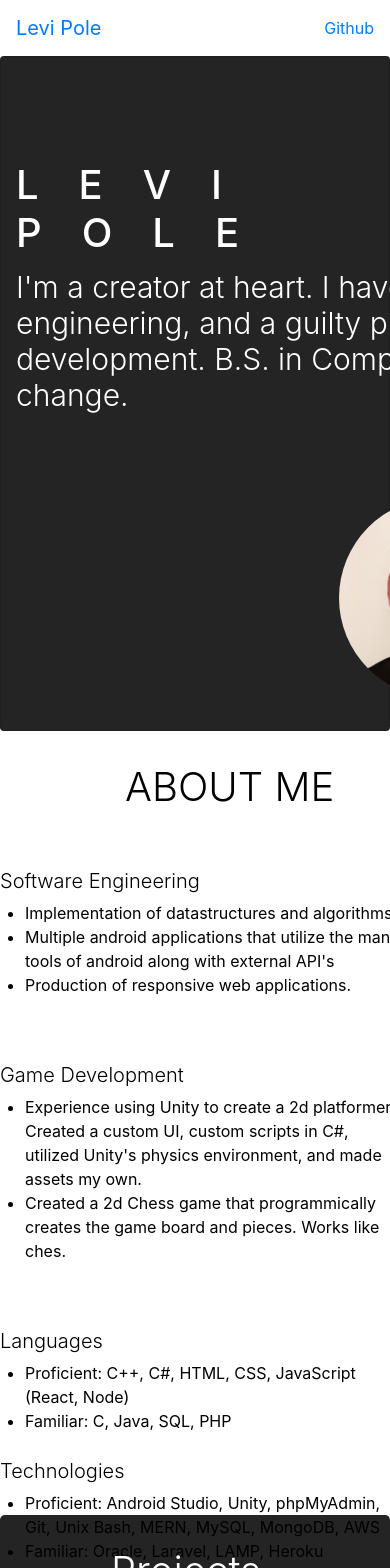
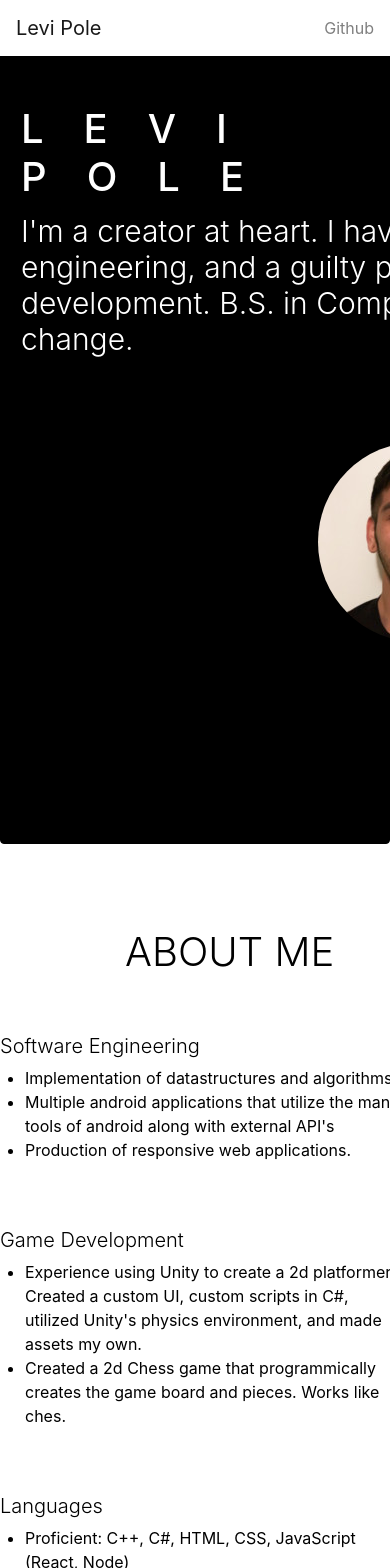
Before and after one commit to leviwp48/levipole.com, a React (Create React App) app in the folder client/: page / in a window 390 px wide. Shown: the top 1568 px of the page. Built offline with nearby package versions, Linux system fonts and the light colour scheme.

Commit message:
working on responsiveness, need to re-do everything in one css framework

```diff
--- a/client/src/components/Home/HomePage.js
+++ b/client/src/components/Home/HomePage.js
@@ -1,15 +1,5 @@
 import React, { Component } from 'react';
-import AppNavbar from '../Nav/AppNavbar';
-import ProjectList from '../Projects/ProjectList';
-import ProjectModal from '../Projects/ProjectModal';
-import { Container, Card, CardImg, CardImgOverlay,
-         CardTitle, CardText, Row, Col } from 'reactstrap';
-import { BrowserRouter as Router, Route, Redirect, Switch } from 'react-router-dom';
-import PropTypes from 'prop-types';
-import {BrowserView, MobileView} from "react-device-detect";
-
-import { Provider } from 'react-redux';
-import store from '../../store';
+import { Container} from 'reactstrap';
 import { Helmet } from 'react-helmet';
 import 'bootstrap/dist/css/bootstrap.min.css';
 import '../../styles/home/Home.css';
@@ -31,10 +21,10 @@ class HomePage extends Component {
 
     render() {
       return (
-        <Container fluid={true} className="Header">
-        <Helmet>
-            <title> Levi Pole </title>
-        </Helmet>
+        <Container fluid="true" className="Header">
+          <Helmet>
+              <title> Levi Pole </title>
+          </Helmet>
           <Intro />
           <Summary />
           <Projects />
--- a/client/src/components/Home/Intro.js
+++ b/client/src/components/Home/Intro.js
@@ -1,43 +1,33 @@
 import React, { Component } from 'react';
-import AppNavbar from '../Nav/AppNavbar';
-import ProjectList from '../Projects/ProjectList';
-import ProjectModal from '../Projects/ProjectModal';
-import { Container, Card, CardImg, CardImgOverlay,
-         CardTitle, CardText, Row, Col } from 'reactstrap';
-import { BrowserRouter as Router, Route, Redirect, Switch } from 'react-router-dom';
-import PropTypes from 'prop-types';
-import {BrowserView, MobileView} from "react-device-detect";
-
-import { Provider } from 'react-redux';
-import store from '../../store';
+import {Card, CardImgOverlay, CardTitle, CardText, Row, Col } from 'reactstrap';
 import 'bootstrap/dist/css/bootstrap.min.css';
 import './../../styles/home/Home.css';
-import Summary from './Summary';
 
 class Intro extends Component {
-    state = {
-      isOpen: false
-    };
 
     render() {
         return (
-           <Card inverse className="Card" style={{height:"80vh"}}>
+          <Row>
+            <Col>
+           <Card body inverse style={{backgroundColor: "#000000", borderColor: "#000000", height: "100vh"}}>
               <CardImgOverlay >
-              <Row className="display-3" style={{marginLeft:"-20px"}}>
+                <Row className="display-3">
                   <Col sm="12" md={{ size: 10, offset: 3}} style = {{marginTop:"10vh"}}>
                       <CardTitle style = {{fontSize: "40px", letterSpacing: '40px'}}>LEVI POLE</CardTitle>
                       <CardText style = {{width:"800px", fontSize: "30px"}}>
                           I'm a creator at heart. I have a passion
-                      for software engineering, and a guilty pleasure for game development.
-                      B.S. in Computer Science. Let's build change.
+                          for software engineering, and a guilty pleasure
+                          for game development. B.S. in Computer Science. Let's build change.
                           <Row>
-                          <img style={{ marginLeft: "40vh",marginTop:"10vh", borderRadius: "50%", maxWidth: "200px", height: "200px"}} src={require('../../images/profile.jpg')} />
+                              <img style={{ marginLeft: "37vh", marginTop:"10vh", borderRadius: "50%", maxWidth: "200px", height: "200px"}} src={require('../../images/profile.jpg')} />
                           </Row>
                       </CardText>
                   </Col>
                 </Row>
               </CardImgOverlay>
             </Card>
+            </Col>
+          </Row>
         )}
 }
 
--- a/client/src/components/Home/Projects.js
+++ b/client/src/components/Home/Projects.js
@@ -1,43 +1,24 @@
 import React, { Component } from 'react';
-import AppNavbar from '../Nav/AppNavbar';
-import ProjectList from '../Projects/ProjectList';
-import ProjectModal from '../Projects/ProjectModal';
-import { Container, Card, CardImg, CardImgOverlay,
-         CardTitle, CardText, Row, Col, Jumbotron } from 'reactstrap';
-import { BrowserRouter as Router, Route, Redirect, Switch } from 'react-router-dom';
-import PropTypes from 'prop-types';
-import {BrowserView, MobileView} from "react-device-detect";
-
-import { Provider } from 'react-redux';
-import store from '../../store';
+import { Container, Row, Col, Jumbotron } from 'reactstrap';
 import 'bootstrap/dist/css/bootstrap.min.css';
 import './../../styles/home/Projects.css';
-import Summary from './Summary';
 
 class Projects extends Component {
-    state = {
-      isOpen: false
-    };
 
     render() {
         return (
-        <Jumbotron className="header" style={{color: '#FFFFFF'}}>
+        <Container fluid="true" className="header" style={{color: '#FFFFFF'}}>
           <Col sm={{ size: 6, order: 2}} style={{marginLeft: '80px'}}>
            <h1 style={{fontSize: '40px'}} className="display-3">Projects</h1>
            </Col>
            <Row className="rectangle" >
             <Col className="boxPortrait" >
               <img src={require("./../../images/instapix.png")}/>
-
               <span>InstaPix</span>
-
               <Row>
                 <h1 style={{fontSize:"20px", padding:"20px", paddingLeft:"30px"}}>Instagram Clone that uses a Parse backend and utilizes the camera. Allows the user to see posts and submit posts to
                                                                                   the custom Parse database. <a  href="https://github.com/leviwp48/InstaPix"> View Here </a> </h1>
-
-
               </Row>
-
             </Col>
             <Col className="boxLandscape">
               <img src={require("./../../images/runica.png")}/>
@@ -58,12 +39,12 @@ class Projects extends Component {
               <img src={require("./../../images/cherper.png")}/>
               <span>Cherper</span>
               <Row>
-                <h1 style={{fontSize:"20px", padding:"20px", paddingLeft:"40px"}}>Twitter Clone that uses a Parse backend, OAuth authentication. Allows a user to read from their timeline
-                                                                                  and post to it. <a  href="https://github.com/leviwp48/Cherper"> View Here </a> </h1>
+                <h1 style={{fontSize:"20px", padding:"20px", paddingLeft:"40px"}}>Twitter Clone that uses OAuth authentication. Allows a user to read and post tweets from their timeline.
+                                                                                  <a  href="https://github.com/leviwp48/Cherper"> View Here </a> </h1>
               </Row>
             </Col>
           </Row>
-        </Jumbotron>
+        </Container>
         )}
 }
 
--- a/client/src/components/Home/Summary.js
+++ b/client/src/components/Home/Summary.js
@@ -1,19 +1,8 @@
 import React, { Component } from 'react';
-import AppNavbar from '../Nav/AppNavbar';
-import ProjectList from '../Projects/ProjectList';
-import ProjectModal from '../Projects/ProjectModal';
-import { Container, Card, CardImg, CardImgOverlay,
-         CardTitle, CardText, Row, Col, Jumbotron} from 'reactstrap';
-import { BrowserRouter as Router, Route, Redirect, Switch } from 'react-router-dom';
-import PropTypes from 'prop-types';
-import {BrowserView, MobileView} from "react-device-detect";
-
-import { Provider } from 'react-redux';
-import store from '../../store';
+import { Container, Row, Col} from 'reactstrap';
 import 'bootstrap/dist/css/bootstrap.min.css';
 import '../../styles/home/Summary.css'
 
-// TODO: Figure out how to portray summary
 
 
 
@@ -25,17 +14,16 @@ class Summary extends Component {
 
     render() {
       return (
-        <Jumbotron className="Header" style={{backgroundColor: '#FFFFFF', color: '#000000', height: '95vh'}}>
+        <Container fluid="true" className="Header" style={{backgroundColor: '#FFFFFF', color: '#000000', height: '100vh'}}>
          <Row>
-           <Col xs = "auto">
-             <h1 style={{fontSize: '40px', marginLeft: '125px'}} className="display-3">
+           <Col md = "auto">
+             <h1 style={{fontSize: '40px', marginLeft: '125px', marginTop: "10vh"}} className="display-3">
                 ABOUT ME
              </h1>
            </Col>
          </Row>
-
          <Row>
-         <Col sm={{size:'3', offset: 1}}>
+         <Col md={{size:'3', offset: 1}}>
              <h1 style={{fontSize: '20px', marginTop: '50px'}} className="display-3">Software Engineering</h1>
              <Row>
                <ul>
@@ -46,7 +34,7 @@ class Summary extends Component {
                </ul>
              </Row>
            </Col>
-           <Col sm={{size:'3'}}>
+           <Col md={{size:'3'}}>
              <h1 style={{fontSize: '20px', marginTop: '50px'}} className="display-3">Game Development</h1>
              <Row>
                <ul>
@@ -58,12 +46,12 @@ class Summary extends Component {
                </ul>
              </Row>
            </Col>
-           <Col sm={{size:'3'}}>
+           <Col md={{size:'3'}}>
              <h1 style={{fontSize: '20px', marginTop: '50px'}} className="display-3">Languages</h1>
              <Row>
                <ul>
                  <li>Proficient: C++, C#, HTML, CSS, JavaScript (React, Node) </li>
-                 <li>Familiar: C, Java, SQL, PHP</li>
+                 <li>Familiar: Java, SQL, PHP</li>
                </ul>
              </Row>
            </Col>
@@ -72,12 +60,12 @@ class Summary extends Component {
              <Row>
                <ul>
                  <li>Proficient: Android Studio, Unity, phpMyAdmin, Git, Unix Bash, MERN, MySQL, MongoDB, AWS</li>
-                 <li>Familiar: Oracle, Laravel, LAMP, Heroku </li>
+                 <li>Familiar: Oracle, Laravel, LAMP, Heroku, Tensor Flow </li>
                </ul>
              </Row>
            </Col>
          </Row>
-        </Jumbotron>
+        </Container>
        );
     }
 }
--- a/client/src/components/Nav/AppNavbar.js
+++ b/client/src/components/Nav/AppNavbar.js
@@ -1,16 +1,11 @@
 import React, { Component } from 'react';
 import {
-  Collapse,
   Navbar,
-  NavbarToggler,
   NavbarBrand,
   Nav,
   NavItem,
   NavLink,
-  Media,
-  Container,
-  Row,
-  Col
+  Container
 } from 'reactstrap';
 
 class AppNavbar extends Component {
@@ -51,12 +46,9 @@ class AppNavbar extends Component {
   render() {
     //Trying to make navbar transparent until scrolling. Navbar ( think cuz of reactstrap) isn't letting me use background color
     return (
-
-        <Navbar>
-
-
-            <NavbarBrand href="/">Levi Pole {this.state.screenPosition}</NavbarBrand>
-
+      <Container fluid="true">
+        <Navbar light color="white" fixed="top">
+            <NavbarBrand href="/"> Levi Pole {this.state.screenPosition}</NavbarBrand>
           {/*<img style={{ marginLeft: "50px", borderRadius: "50%", maxWidth: "65px", height: "65px"}} src={require('../../images/profile.jpg')} /> */}
               <Nav className="ml-auto" navbar>
               {/*
@@ -80,7 +72,7 @@ class AppNavbar extends Component {
                 </NavItem>
               </Nav>
           </Navbar>
-
+        </Container>
     );
   }
 }
```
Lines whose indentation alone changed are shown as unchanged.
